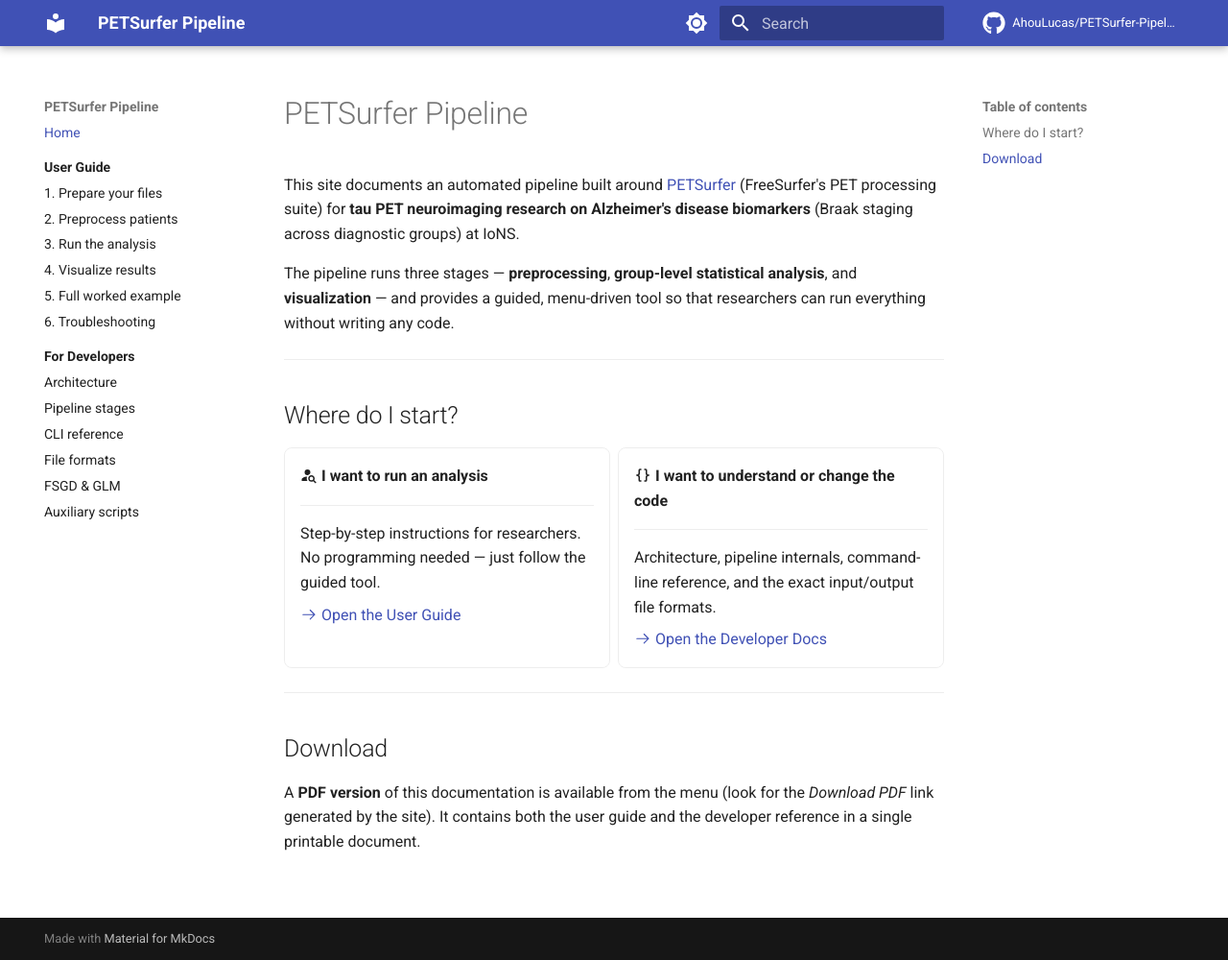
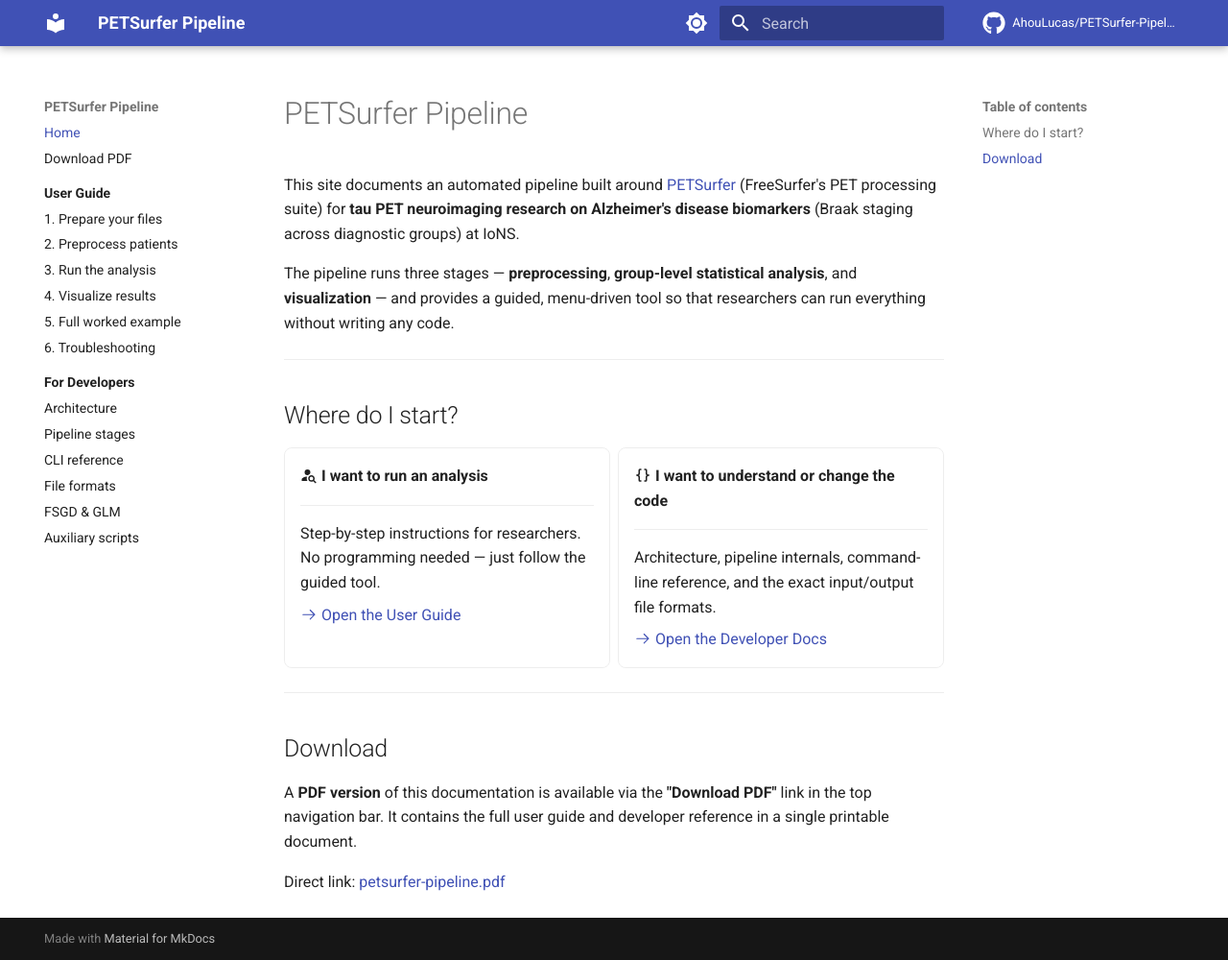
Before and after one commit to AhouLucas/PETSurfer-Pipeline, an MkDocs documentation site: the page built from docs/index.md, in a window 1280 px wide and 1000 px high. Shown: the whole window at 96% size. Built offline with MkDocs 1.6.1 and Material for MkDocs 9.7.7, drawn with Linux system fonts in a browser that asks for light colours; comment, search, counter and statistics services are not loaded.

Commit message:
Add explicit PDF download link to nav and landing page
mkdocs-with-pdf does not inject a download button into recent Material
theme versions. Add a direct nav entry and a link on the landing page
pointing to the static pdf/petsurfer-pipeline.pdf file that the plugin
generates.

Co-Authored-By: Claude Sonnet 4.6 <noreply@anthropic.com>

```diff
--- a/docs/index.md
+++ b/docs/index.md
@@ -39,6 +39,8 @@ that researchers can run everything without writing any code.
 
 ## Download
 
-A **PDF version** of this documentation is available from the menu (look for the
-*Download PDF* link generated by the site). It contains both the user guide and
-the developer reference in a single printable document.
+A **PDF version** of this documentation is available via the **"Download PDF"**
+link in the top navigation bar. It contains the full user guide and developer
+reference in a single printable document.
+
+Direct link: [petsurfer-pipeline.pdf](pdf/petsurfer-pipeline.pdf)
--- a/mkdocs.yml
+++ b/mkdocs.yml
@@ -95,6 +95,7 @@ extra_javascript:
 
 nav:
   - Home: index.md
+  - Download PDF: pdf/petsurfer-pipeline.pdf
   - User Guide:
       - Start here: user-guide/index.md
       - 1. Prepare your files: user-guide/01-prepare-files.md
```
